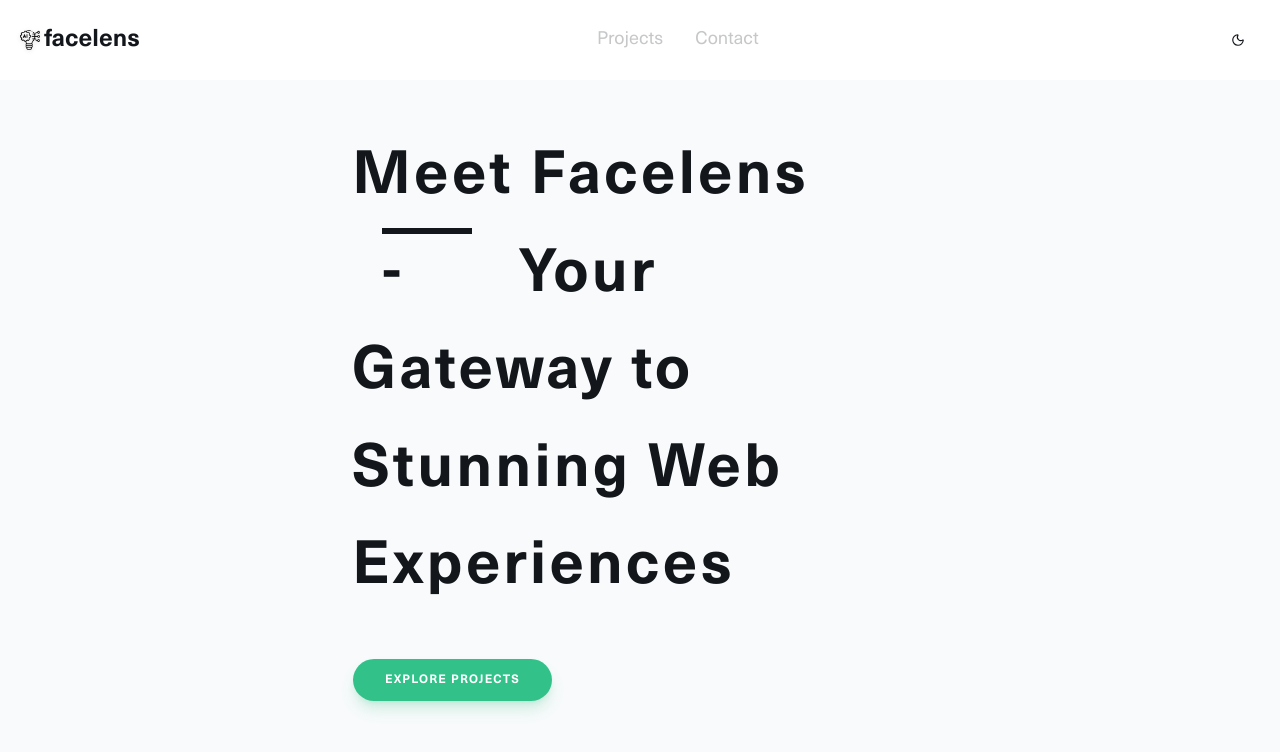
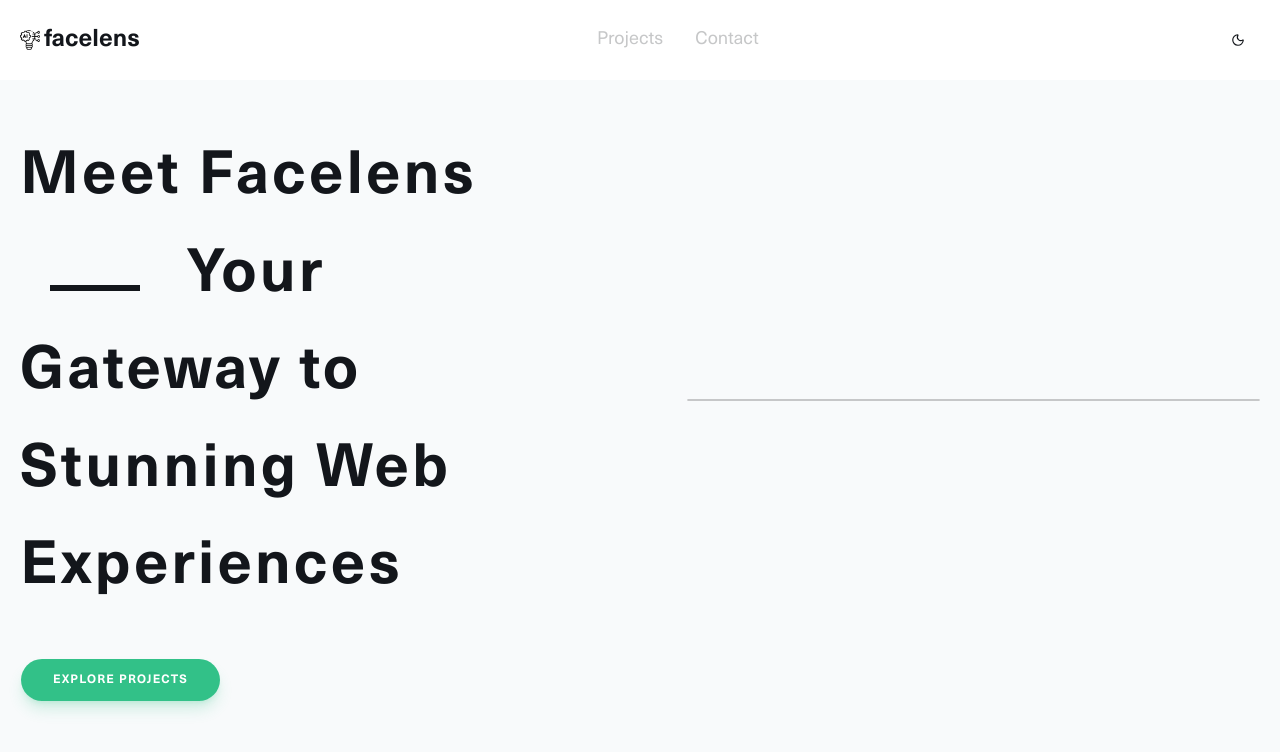
Before and after one commit to HerbertNtim/facelens_projects, a Next.js app in the folder frontend/: page / in a window 1280 px wide. Shown: the top 752 px of the page. Built offline with nearby package versions, Linux system fonts and the light colour scheme.

Commit message:
developing hero page

```diff
--- a/frontend/app/(root)/page.tsx
+++ b/frontend/app/(root)/page.tsx
@@ -8,7 +8,7 @@ export default function Home() {
       <section className="hero-section">
         <div className="hero-copy">
           <h1 className="hero-title">
-            Meet Facelens <span>-</span> Your Gateway to Stunning Web Experiences
+            Meet Facelens <span></span> Your Gateway to Stunning Web Experiences
           </h1>
           <div className="hero-cta-group">
             <Button asChild variant="hero" size="lg">
--- a/frontend/app/globals.css
+++ b/frontend/app/globals.css
@@ -180,8 +180,15 @@
   .container {
     @apply pt-23.5 pb-18 min-h-screen;
   }
+  .logo-icon {
+    @apply hidden sm:inline-block;
+    filter: none;
+  }
+  .dark .logo-icon {
+    filter: invert(1) brightness(1.25);
+  }
   .logo-text {
-    @apply text-2xl font-bold hidden sm:block;
+    @apply text-lg sm:text-2xl font-bold;
   }
   .nav-link {
     @apply text-lg font-normal text-muted-foreground transition-colors hover:text-foreground;
@@ -212,16 +219,12 @@
   }
 
   .hero-title span {
-    @apply inline-block mx-2;
+    @apply inline-block mx-2 text-center;
     width: 1.5em;
     height: 0.1em;
     background: currentColor;
     display: inline-block;
     margin: 0 0.5em;
-  }
-
-  .hero-description {
-    @apply mt-6 max-w-xl text-lg leading-8 text-muted-foreground sm:text-xl;
   }
 
   .hero-cta-group {
@@ -232,12 +235,8 @@
     @apply inline-flex items-center justify-center rounded-full bg-cta px-8 py-3 text-base font-semibold text-cta-foreground shadow-lg shadow-cta/20 transition hover:bg-cta/90;
   }
 
-  .hero-cta-secondary {
-    @apply inline-flex items-center justify-center rounded-full border border-border bg-transparent px-4 py-2 text-base font-semibold text-foreground transition hover:bg-muted/70 dark:hover:bg-input/70;
-  }
-
   .hero-visual {
-    @apply hidden sm:relative w-full overflow-hidden rounded-4xl border border-border bg-muted shadow-2xl shadow-black/5 md:max-w-2xl;
+    @apply hidden sm:block w-full overflow-hidden rounded-4xl border border-border bg-muted shadow-2xl shadow-black/5 md:max-w-2xl;
   }
 
   .hero-image-frame {
--- a/frontend/components/Navbar.tsx
+++ b/frontend/components/Navbar.tsx
@@ -31,7 +31,7 @@ export default function Navbar() {
             alt="FaceLens Logo"
             width={20}
             height={20}
-            className="drop-shadow-sm dark:text-invert"
+            className="logo-icon drop-shadow-sm"
           />
           <span className="logo-text">facelens</span>
         </Link>
```
